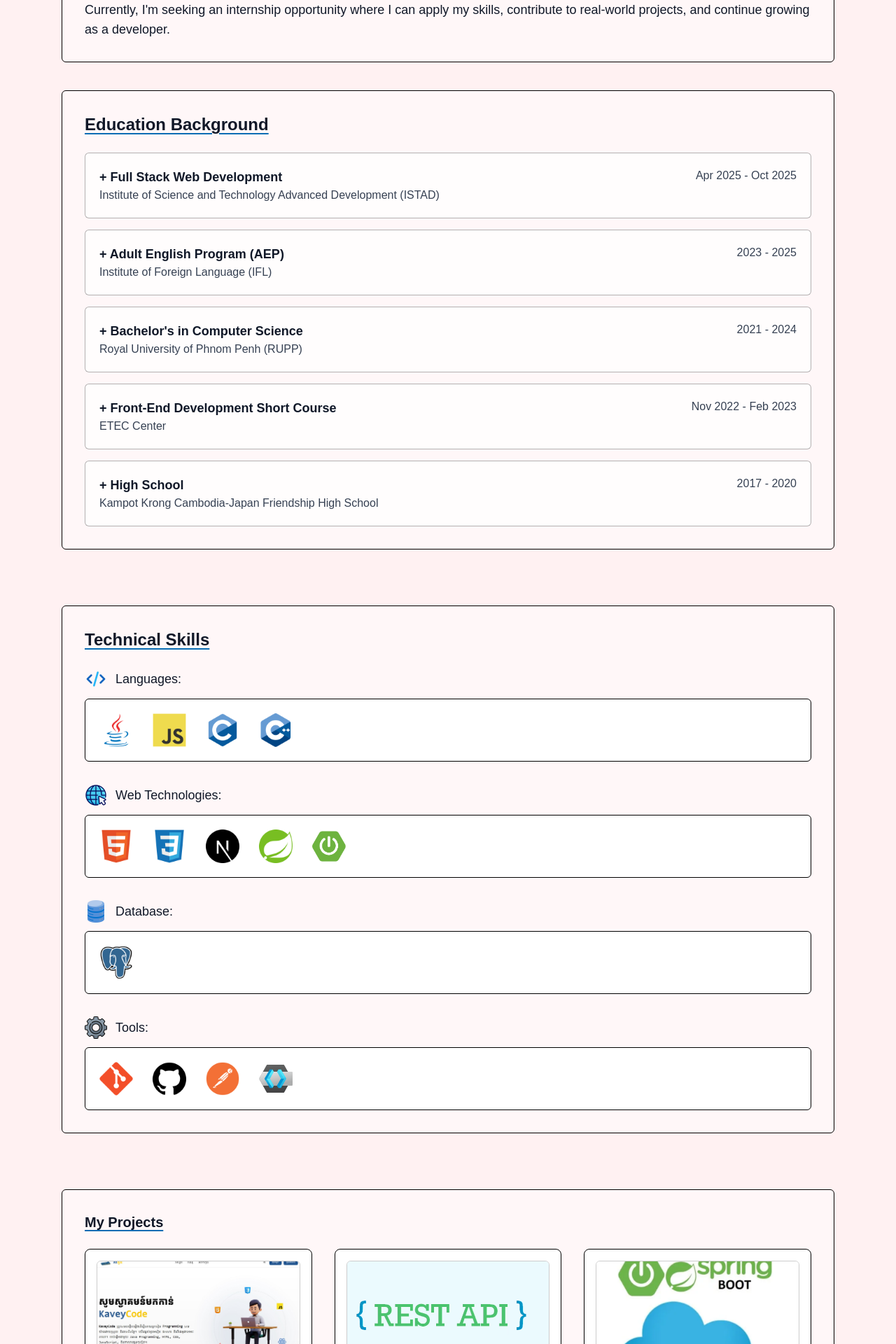
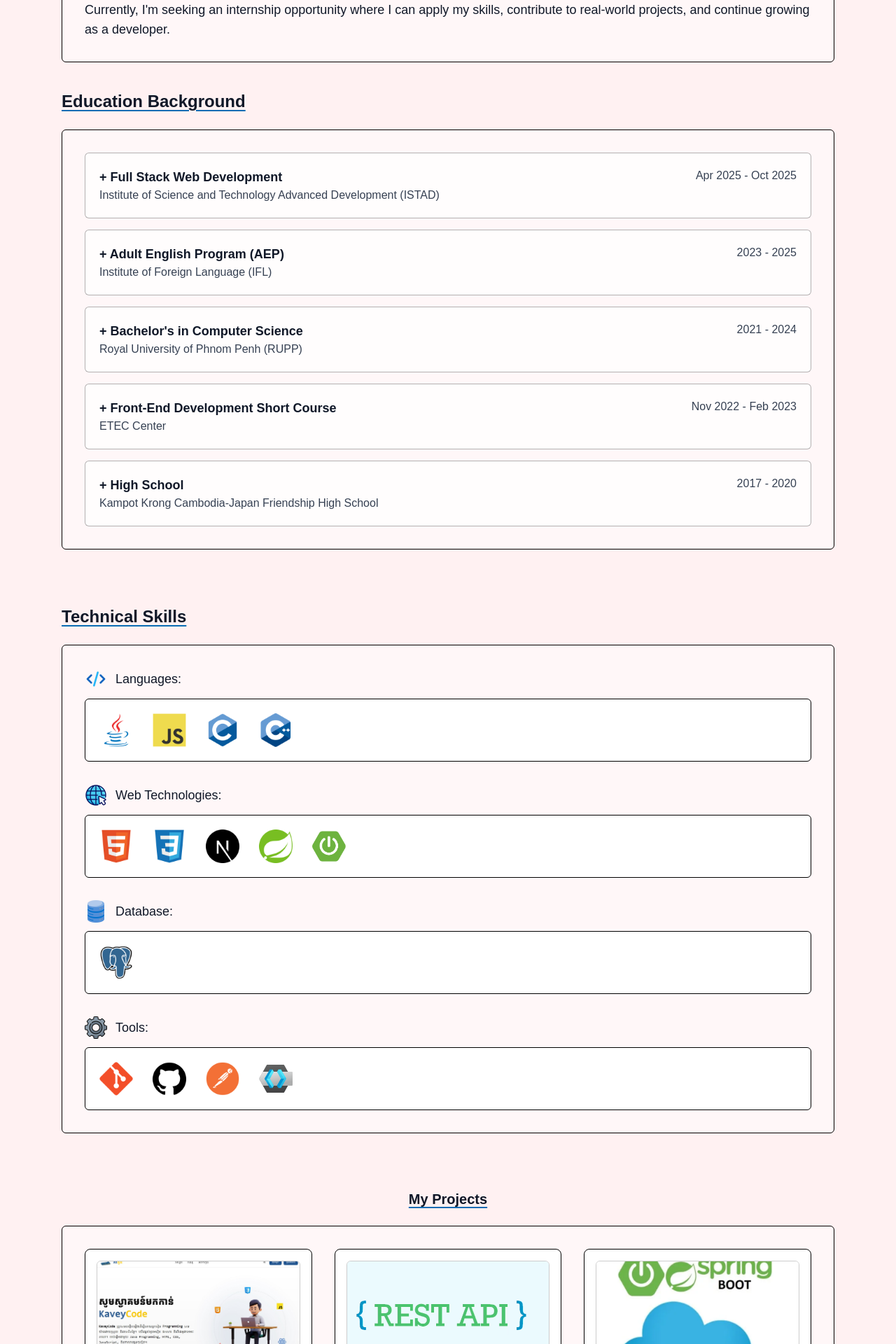
Before and after one commit to SakPhearoth/My-Portfolio, a Next.js app: page / in a window 1280 px wide. Shown: the part 700-2620 px from the top of the page at 70% size. Built offline with nearby package versions, Linux system fonts and the light colour scheme.

Commit message:
update contents

```diff
--- a/package.json
+++ b/package.json
@@ -10,7 +10,7 @@
   },
   "dependencies": {
     "lucide-react": "^0.553.0",
-    "next": "16.0.1",
+    "next": "^16.0.1",
     "react": "19.2.0",
     "react-dom": "19.2.0"
   },
--- a/src/components/AboutSection.tsx
+++ b/src/components/AboutSection.tsx
@@ -3,7 +3,7 @@ import React from "react";
 export default function AboutSection() {
   return (
     <section id="about" className="max-w-6xl mx-auto px-6">
-      <h2 className="text-xl text-center font-semibold underline  decoration-[#086CB4] decoration-2 underline-offset-2 mb-6">
+      <h2 className="text-xl text-center font-semibold underline decoration-[#086CB4] decoration-2 underline-offset-4 mb-6">
         About Me
       </h2>
       <div className="bg-white border border-black rounded-md bg-white/40 p-8">
--- a/src/components/EducationBackground.tsx
+++ b/src/components/EducationBackground.tsx
@@ -38,11 +38,10 @@ const educationData: Edu[] = [
 export default function EducationBackground() {
   return (
     <section id="education" className="max-w-6xl mx-auto px-6 py-10">
+      <h2 className="text-xl sm:text-2xl font-semibold underline decoration-[#086CB4] decoration-2 underline-offset-4 mb-6 text-center sm:text-left">
+        Education Background
+      </h2>
       <div className="border border-black rounded-md bg-white/40 p-6 sm:p-8">
-        <h2 className="text-xl sm:text-2xl font-semibold underline decoration-[#086CB4] decoration-2 underline-offset-4 mb-6 text-center sm:text-left">
-          Education Background
-        </h2>
-
         <ul className="space-y-4">
           {[
             {
--- a/src/components/ProjectsSection.tsx
+++ b/src/components/ProjectsSection.tsx
@@ -30,10 +30,11 @@ const projects = [
 export default function ProjectsSection() {
   return (
     <section id="projects" className="max-w-6xl mx-auto px-6 py-10">
-      <div className="border border-black rounded-md bg-white/40 p-8">
-        <h2 className="text-xl font-semibold underline decoration-[#086CB4] decoration-2 underline-offset-4 mb-6 text-center md:text-left">
+       <h2 className="text-xl font-semibold underline decoration-[#086CB4] decoration-2 underline-offset-4 mb-6 text-center md:text-center">
           My Projects
         </h2>
+      <div className="border border-black rounded-md bg-white/40 p-8">
+
 
         <div className="grid grid-cols-1 sm:grid-cols-2 lg:grid-cols-3 gap-8">
           {projects.map((p) => (
--- a/src/components/SkillsSection.tsx
+++ b/src/components/SkillsSection.tsx
@@ -53,11 +53,10 @@ const groups: Group[] = [
 export default function SkillsSection() {
   return (
     <section id="skills" className="max-w-6xl mx-auto px-6 py-10">
+      <h2 className="text-xl sm:text-2xl font-semibold underline decoration-[#086CB4] decoration-2 underline-offset-4 mb-6 text-center sm:text-left">
+        Technical Skills
+      </h2>
       <div className="border border-black rounded-md bg-white/40 p-6 sm:p-8">
-        <h2 className="text-xl sm:text-2xl font-semibold underline decoration-[#086CB4] decoration-2 underline-offset-4 mb-6 text-center sm:text-left">
-          Technical Skills
-        </h2>
-
         <div className="space-y-8">
           {groups.map((g) => (
             <div key={g.key}>
@@ -88,7 +87,9 @@ export default function SkillsSection() {
                   >
                     <img
                       src={src}
-                      alt={src.split("/").pop()?.replace(/[-_.]/g, " ") || "icon"}
+                      alt={
+                        src.split("/").pop()?.replace(/[-_.]/g, " ") || "icon"
+                      }
                       className="w-10 h-10 sm:w-12 sm:h-12 object-contain"
                     />
                   </div>
```
Also changed, not shown: 1 other file (tests, documents, lock files or other folders).
